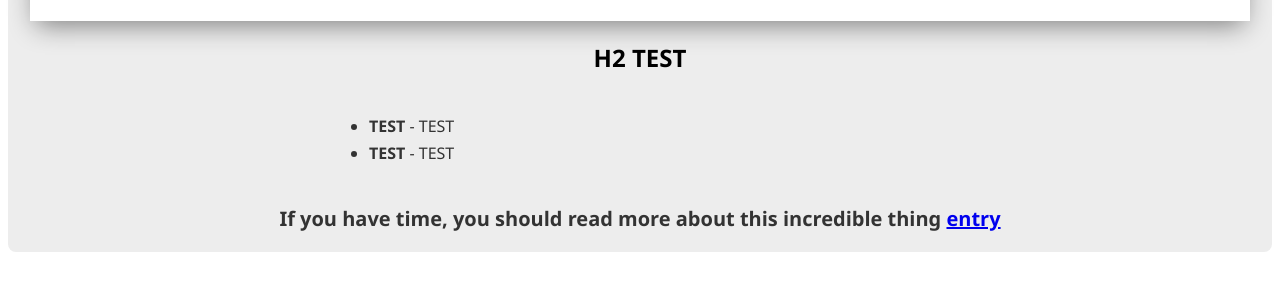
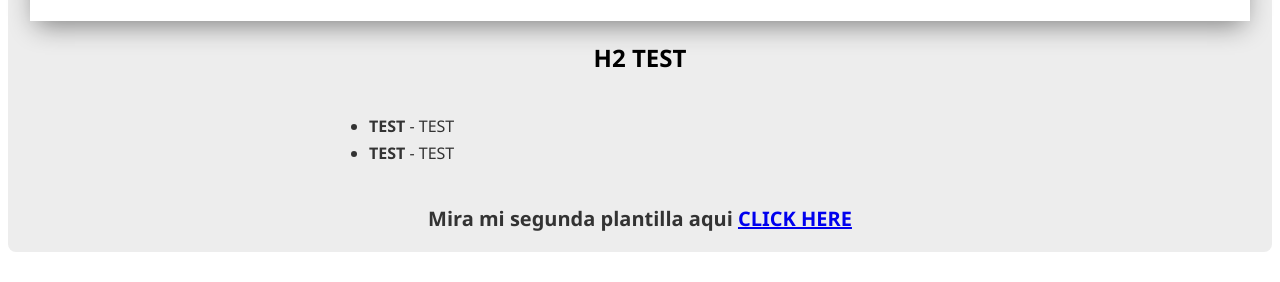
Before and after one commit to fgiolli/fgiolli.github.io, a plain HTML site: page index.html in a window 1280 px wide. Shown: the part 827-1109 px from the top of the page. Drawn offline with nearby package versions, Linux system fonts and the light colour scheme.

Commit message:
Update index.html

```diff
--- a/index.html
+++ b/index.html
@@ -17,8 +17,8 @@
       <li><b>TEST</b> - TEST</li>
     </ul>
   </div>
-<p id="footer"><b>If you have time, you should read more about this incredible thing
-  <a id="tribute-link" target="_blank" href="#"">entry</a></b></p>
+<p id="footer"><b>Mira mi segunda plantilla aqui
+  <a id="tribute-link" target="_blank" href="fgiolli.github.io/template2.html"">CLICK HERE</a></b></p>
 </div>
 <footer>
 </footer>
```
